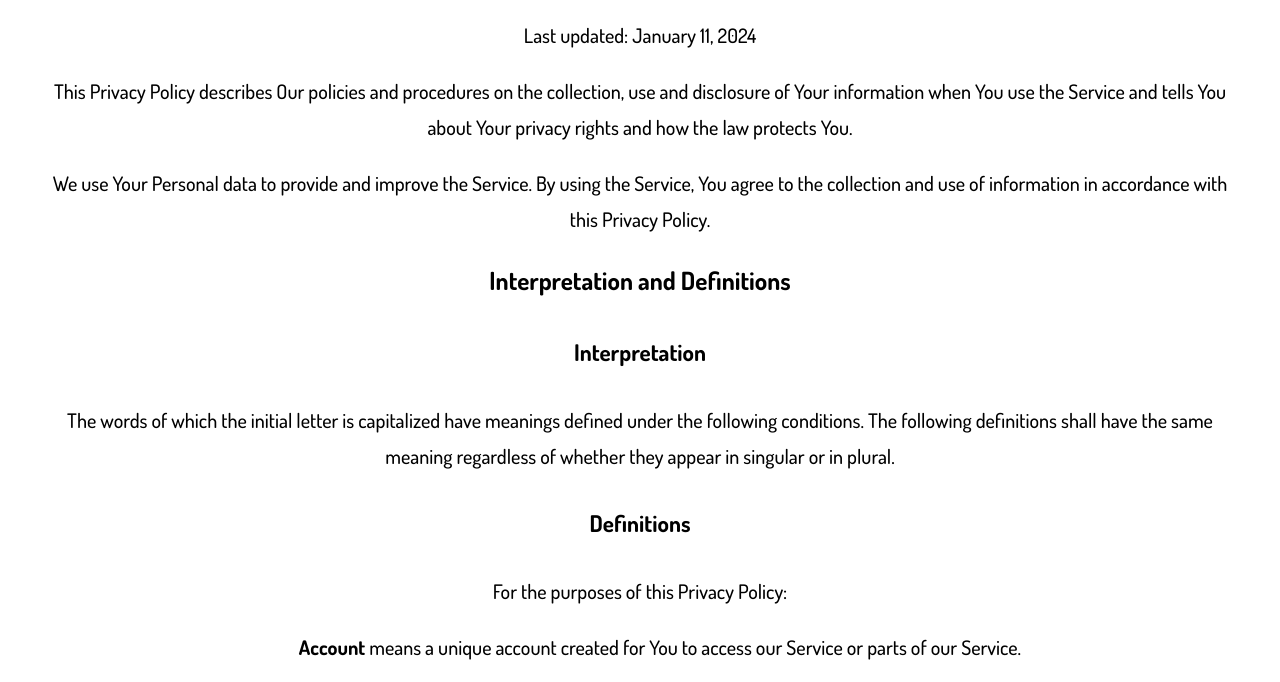
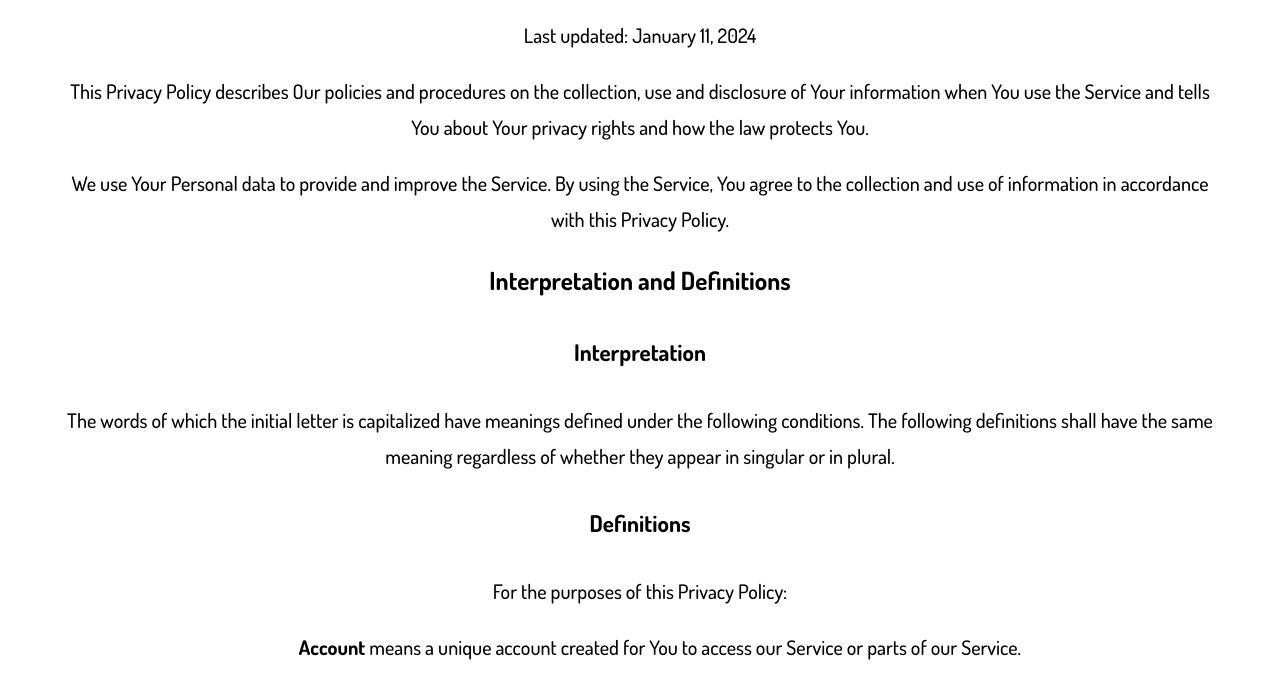
Before and after one commit to OVDRStudios-IT/privacypolicy, a plain HTML site: page index.html in a window 1280 px wide. Shown: the part 63-745 px from the top of the page. Drawn offline with Linux system fonts and the light colour scheme.

Commit message:
Update style.css

```diff
--- a/style.css
+++ b/style.css
@@ -34,8 +34,8 @@ line-height: 2.3;
 
 p {
 color: black;
-margin-right: 40px;
-margin-left: 40px;
+margin-right: 60px;
+margin-left: 60px;
 font-size: 20px;
 font-weight: 500;
 line-height: 1.8;
```
